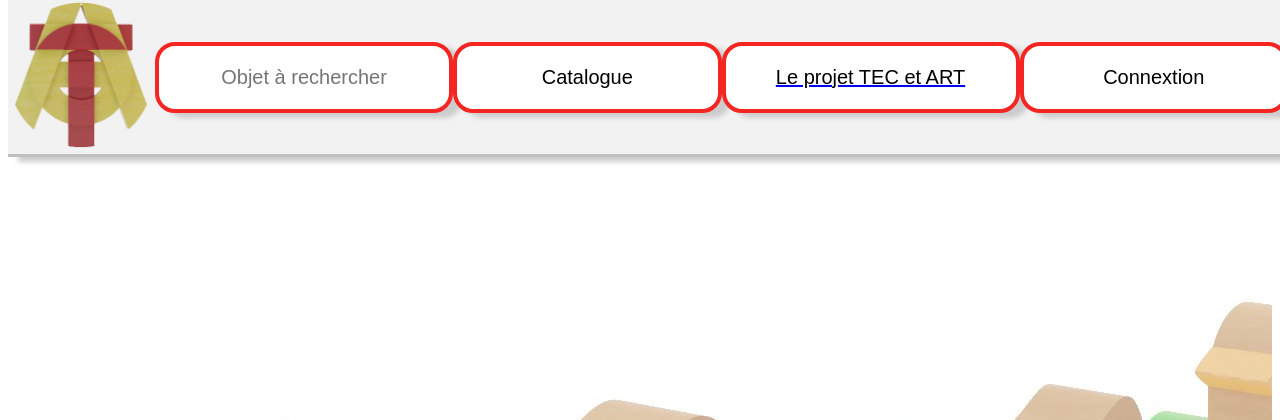
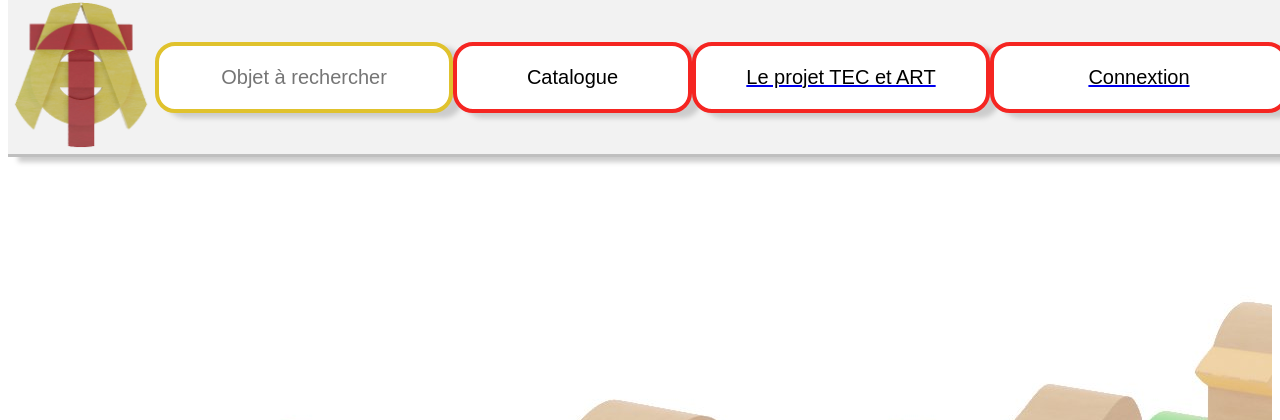
Before and after one commit to PaulD-TCA/P13_Paul_Dorel, a Django app: page / in a window 1280 px wide. Shown: the top 420 px of the page. Run offline with Django 3.2, Linux system fonts and the light colour scheme.

Commit message:
files updates

```diff
--- a/editorial/static/css/style.css
+++ b/editorial/static/css/style.css
@@ -34,6 +34,29 @@
   background-color: #F5949A;
   cursor:pointer;
 }
+
+.input_button {
+  background-color: white;
+  border: 4px;
+  color: black;
+  padding: 20px;
+  text-align: center;
+  text-decoration: none;
+  font-size: 20px;
+  border-radius: 20px;
+  width: 250px;
+  border-style: solid;
+  border-color: #E0C22D;
+  vertical-align: middle;
+  font-family: Arial;
+  box-shadow: 10px 5px 5px #cccccc;
+}
+
+.input_button:hover {
+  background-color: #FFF3B7;
+  cursor:pointer;
+}
+
 
 .middle_part {
   background-image: url("/static/assets/hen_and_chicks.jpeg");
@@ -89,7 +112,7 @@
 }
 
 .articles_presentation {
-padding-left: 450px;
+  padding-left: 450px;
 
 }
 
@@ -102,3 +125,28 @@ padding-left: 450px;
   font-family: Arial;
   font-size: 30px;
 }
+
+.user_section {
+  display: flex;
+  flex-direction: column;
+  align-items: center;
+  height: 800px;
+  margin-top: 175px;
+
+}
+
+.user_box {
+  display: flex;
+  flex-direction: column;
+  margin:30px;
+  align-items: center;
+  align-content: space-around;
+  width: 45%;
+  border-radius: 20px;
+  background-color: #f2f2f2;
+  box-shadow: 10px 5px 5px #cccccc;
+}
+
+.user_btn {
+  margin-bottom: 30px;
+}
--- a/editorial/templates/editorial/head_navbar.html
+++ b/editorial/templates/editorial/head_navbar.html
@@ -14,14 +14,14 @@
 
             <div>
               <a href="{% url 'home' %}">
-                <img src="/static/assets/logo_tec_et_art.jpg" height="150">
+                <img src="{% static '/assets/logo_tec_et_art.jpg' %}" height="150" alt="logo tec et art">
               </a>
             </div>
 
             <form id='fname' name='fname' class="form-inline" method="post">
               {% csrf_token %}
 
-                <input class="button button4" type="text" placeholder="Objet à rechercher" name="your_name" maxlength="100" required>
+                <input class="input_button button4" type="text" placeholder="Objet à rechercher" name="your_name" maxlength="100" required>
 
             </form>
 
@@ -43,13 +43,25 @@
                 </a>
                 </div>
 
+
+                {% if user.is_authenticated %}
+                <div>
+                  <a href="{% url 'logout' %}">
+                <div class="button button3">
+
+                    <span>Se déconnecter</span>
+                    </div>
+                    </a>
+                  </div>
+                {% else %}
+              <div>
+                <a href="{% url 'login' %}">
               <div class="button button3">
-                <a>
                   <span>Connextion</span>
+                  </div>
                   </a>
                 </div>
-
-
+                {% endif %}
 
               </nav>
         </header>
--- a/tec_et_art/urls.py
+++ b/tec_et_art/urls.py
@@ -17,9 +17,9 @@ from django.contrib import admin
 from django.urls import include, path
 
 urlpatterns = [
-    # path('editorial/', include('editorial.urls')),
-
     path('admin/', admin.site.urls),
     path('', include('editorial.urls')),
     path('editorial/', include('editorial.urls')),
+    path('user/', include('user.urls')),
+    path('design/', include('design.urls')),
 ]
```
